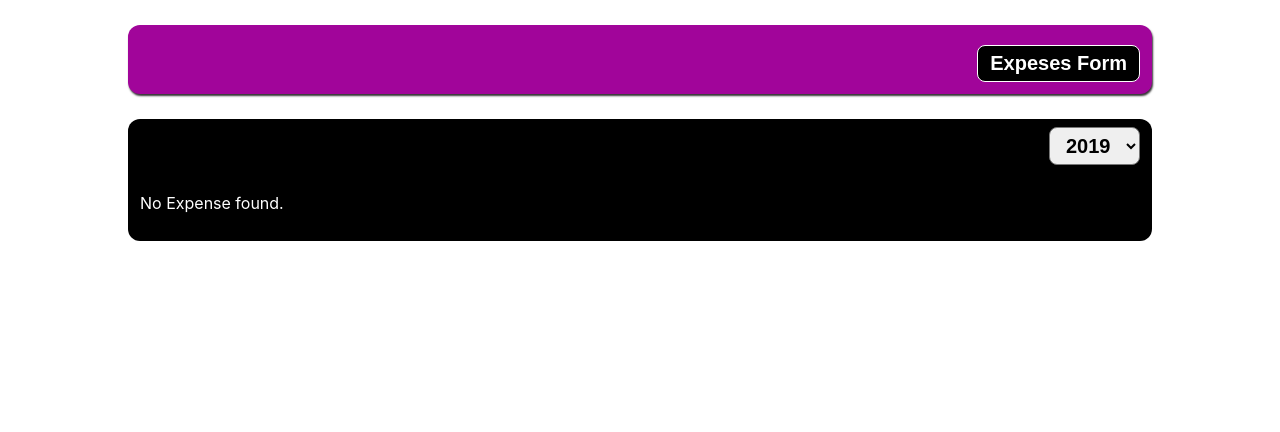
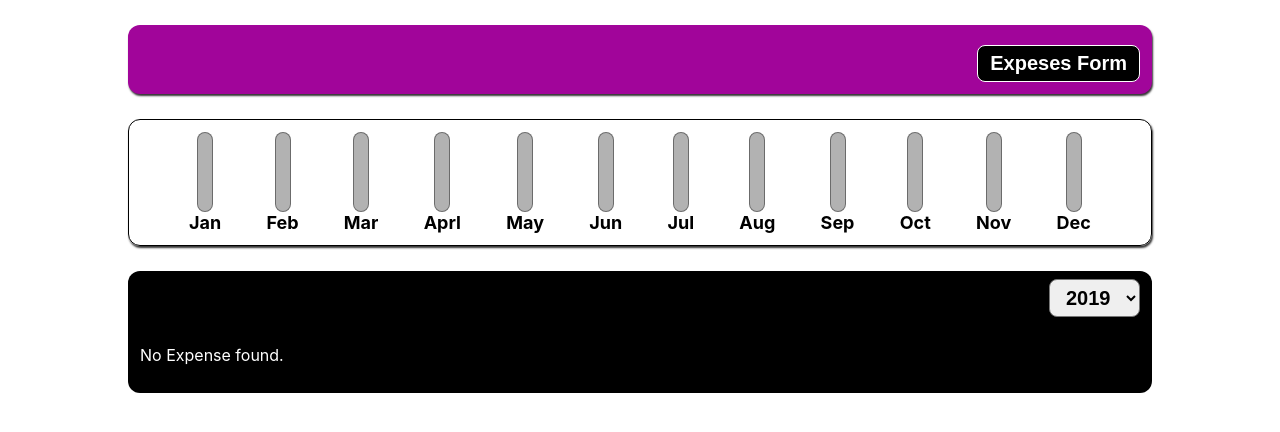
Before and after one commit to FighterMoe/expense, a React (Create React App) app: page / in a window 1280 px wide. Shown: the top 432 px of the page. Built offline with nearby package versions, Linux system fonts and the light colour scheme.

Commit message:
Add Chart Bar completed.

```diff
--- a/src/App.js
+++ b/src/App.js
@@ -2,10 +2,12 @@ import React, {useState} from "react"
 import NewExpense from "./components/NewExpense/NewExpense"
 import Expenses from "./components/Expenses/Expenses"
 import ExpenseFilter from "./components/ExpenseFilter/ExpenseFilter"
+import ExpenseChart from "./components/Expenses/ExpenseChart/ExpenseChart"
 
 
 const App = () => {
   const [isFormShow, setIsFormShow] = useState(false)
+  const [selectedYear, setSelectedYear] = useState("2019")
 
   const [expenses, setExpenses] = useState([
     {
@@ -28,11 +30,36 @@ const App = () => {
     },
 
     {
-      id: "e2",
+      id: "e4",
       title: "house",
       amount: 500,
-      date: new Date("2022-5-28")
+      date: new Date("2023-1-28")
     },
+
+    {
+      id: "e5",
+      title: "how to win",
+      amount: 800,
+      date: new Date("2023-2-16")
+    },
+    {
+      id: "e6",
+      title: "house",
+      amount: 600,
+      date: new Date("2023-6-12")
+    },
+    {
+      id: "e7",
+      title: "house",
+      amount: 120,
+      date: new Date("2022-8-12")
+    },
+    {
+      id: "e8",
+      title: "house",
+      amount: 220,
+      date: new Date("2022-5-8")
+    }
   ])
 
   const addExpenseHandler = expense => {
@@ -47,15 +74,13 @@ const App = () => {
     setIsFormShow(!isFormShow)
   }
 
-  const [filteredExpenses, setFilteredExpenses] = useState([])
+  const yearSelectorHandler = (selectedYear) => {
+    setSelectedYear(selectedYear)
+  }
 
-  const expenseFilterHandler = (selectedYear) => {
-    const filtered = expenses.filter(expense => {
-      return expense.date.getFullYear() === selectedYear
-    })
-
-    setFilteredExpenses([...filtered])
-  }
+  const filteredExpenses = expenses.filter( expense => {
+    return expense.date.getFullYear().toString() === selectedYear
+  })
 
   return (
     <div>
@@ -65,7 +90,9 @@ const App = () => {
         onShowForm={showExpenseFormHandler}
       />
 
-      <ExpenseFilter onFilter={expenseFilterHandler} />
+      <ExpenseChart expenses={filteredExpenses} />
+
+      <ExpenseFilter onFilter={yearSelectorHandler} selectedYear={selectedYear} />
 
       <Expenses expenses={filteredExpenses} />
     </div>
--- /dev/null
+++ b/src/components/Chart/Chart.css
@@ -0,0 +1,8 @@
+.chart {
+  max-width: 80%;
+  margin: 25px auto;
+  padding: 12px 60px;
+  border: 1px solid #000;
+  display: flex;
+  justify-content: space-between;
+}
--- /dev/null
+++ b/src/components/Chart/Chart.js
@@ -0,0 +1,33 @@
+import React from "react"
+import "./Chart.css"
+import Card from "../UI/Card/Card"
+import ChartBar from "./ChartBar/ChartBar"
+
+const Chart = props => {
+
+  const allValue = props.dataPoints.map( point => {
+    return point.value
+  })
+
+  const maxValue = Math.max(...allValue);
+
+
+  const chartbar = props.dataPoints.map( point => {
+    return (
+      <ChartBar
+        key={point.label}
+        label={point.label}
+        value={point.value}
+        maxValue={maxValue}
+      />
+    )
+  })
+
+  return (
+    <Card className="chart">
+      {chartbar}
+    </Card>
+  )
+}
+
+export default Chart
--- /dev/null
+++ b/src/components/Chart/ChartBar/ChartBar.css
@@ -0,0 +1,29 @@
+.chart-bar {
+  display: flex;
+  flex-direction: column;
+  align-items: center;
+}
+
+.chart-bar__inner {
+  display: flex;
+  flex-direction: column-reverse;
+  width: 1rem;
+  height: 80px;
+  border-radius: 8px;
+  border: .8px solid rgba(0, 0, 0, .4);
+  background-color: rgba(0, 0, 0, .3);
+}
+
+.chart-bar__filled {
+  height: 100%;
+  width: 100%;
+  background-color: #da04cf;
+  border-radius: 8px;
+  transition: all .3s ease;
+}
+
+.chart-bar__label {
+  font-weight: 700;
+  font-size: 1.125rem;
+  text-transform: capitalize;
+}
--- /dev/null
+++ b/src/components/Chart/ChartBar/ChartBar.js
@@ -0,0 +1,21 @@
+import React from "react"
+import "./ChartBar.css"
+
+const ChartBar = props => {
+  let dyanmicHeight = "0%"
+
+  if(props.maxValue > 0) {
+    dyanmicHeight = Math.round((props.value/props.maxValue) * 100) + "%"
+  }
+
+  return (
+    <div className="chart-bar">
+      <div className="chart-bar__inner">
+        <div className="chart-bar__filled" style={{height: dyanmicHeight}}></div>
+      </div>
+      <div className="chart-bar__label">{props.label}</div>
+    </div>
+    )
+}
+
+export default ChartBar
--- a/src/components/ExpenseFilter/ExpenseFilter.js
+++ b/src/components/ExpenseFilter/ExpenseFilter.js
@@ -2,14 +2,14 @@ import React from "react"
 import "./ExpenseFilter.css"
 
 const ExpenseFilter = props => {
+
   const selectHandler = event => {
-    const selectedValue = Number(event.target.value);
-    props.onFilter(selectedValue)
+    props.onFilter(event.target.value)
   }
 
   return (
     <div className="expense-filter">
-      <select className="expense-filter__select" onChange={selectHandler}>
+      <select className="expense-filter__select" value={props.selectedYear} onChange={selectHandler}>
         <option value="2019">2019</option>
         <option value="2020">2020</option>
         <option value="2021">2021</option>
--- /dev/null
+++ b/src/components/Expenses/ExpenseChart/ExpenseChart.js
@@ -0,0 +1,28 @@
+import React from "react"
+import Chart from "../../Chart/Chart"
+
+const ExpenseChart = props => {
+  const dataPoints = [
+    {label:"jan", value: 0},
+    {label:"feb", value: 0},
+    {label:"mar", value: 0},
+    {label:"aprl", value: 0},
+    {label:"may", value: 0},
+    {label:"jun", value: 0},
+    {label:"jul", value: 0},
+    {label:"Aug", value: 0},
+    {label:"sep", value: 0},
+    {label:"oct", value: 0},
+    {label:"nov", value: 0},
+    {label:"dec", value: 0},
+  ]
+
+  for (const expense of props.expenses) {
+    const month = expense.date.getMonth()
+    dataPoints[month].value += expense.amount
+  }
+
+  return <Chart dataPoints={dataPoints} />
+}
+
+export default ExpenseChart
```
Also changed, not shown: src/components/Expenses/ExpenseChart/ExpenseChart.css (added).
